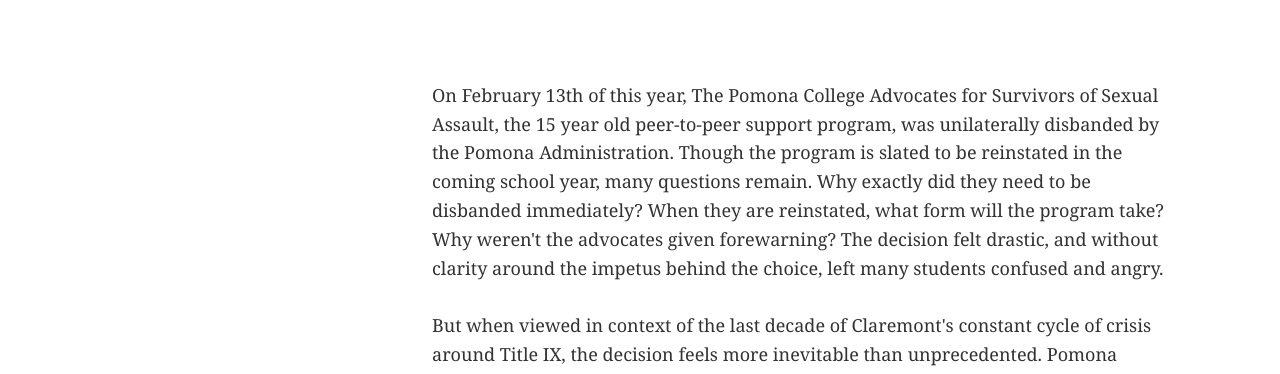
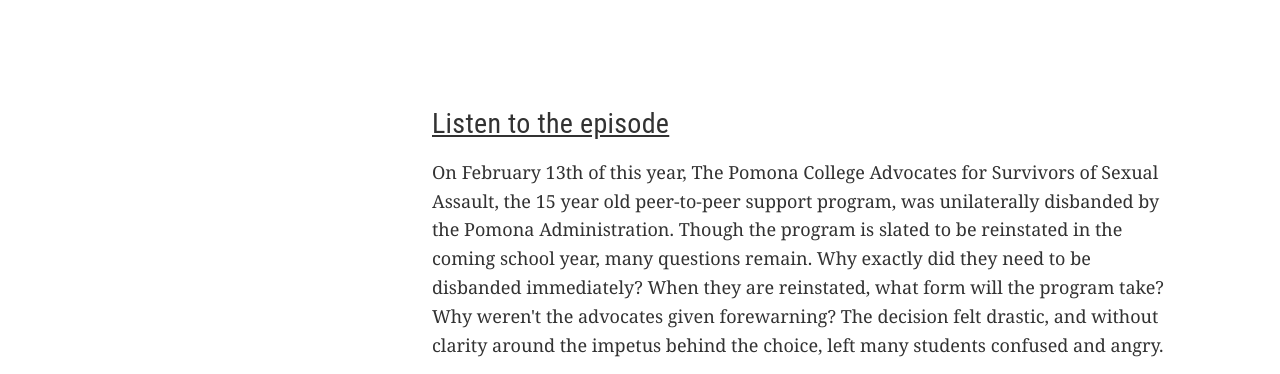
Before and after one commit to elibenton/personal-website, a Gatsby site: page /writing/title-ixs-constant-cycle-of-crisis/ in a window 1280 px wide. Shown: the part 361-735 px from the top of the page. Built offline with nearby package versions, Linux system fonts and the light colour scheme; Gatsby itself is replaced by a stand-in of ours.

Commit message:
Update Writing “title-ixs-constant-cycle-of-crisis”

```diff
--- a/content/writing/title-ixs-constant-cycle-of-crisis.md
+++ b/content/writing/title-ixs-constant-cycle-of-crisis.md
@@ -1,7 +1,7 @@
 ---
 title: Title IX's Constant Cycle of Crisis
 date: 2019-04-11T00:00:00.000Z
-city: "Claremont, California"
+city: 'Claremont, California'
 country: United States
 description: >-
   When viewed in context of the last decade of Claremont's constant cycle of
@@ -19,6 +19,7 @@
   - Department of Education
 publication: KSPC 88.7 FM
 ---
+## [Listen to the episode](https://anchor.fm/discussioncollective/episodes/Title-IXs-Constant-Cycle-of-Crisis-Part-3-e3kf0n)
 
 On February 13th of this year, The Pomona College Advocates for Survivors of Sexual Assault, the 15 year old peer-to-peer support program, was unilaterally disbanded by the Pomona Administration. Though the program is slated to be reinstated in the coming school year, many questions remain. Why exactly did they need to be disbanded immediately? When they are reinstated, what form will the program take? Why weren't the advocates given forewarning? The decision felt drastic, and without clarity around the impetus behind the choice, left many students confused and angry.
 
```
